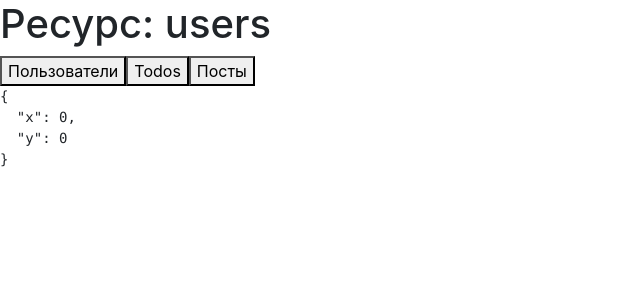
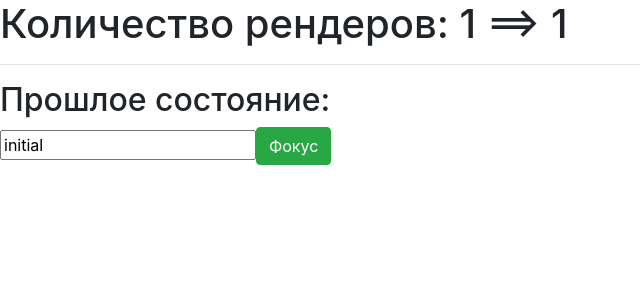
Before and after one commit to YmNIK13/react-hooks, a React (Create React App) app: page / in a window 1280 px wide. Shown: the top 300 px of the page, without its empty margins (0-640 px from the left). Built offline with nearby package versions, Linux system fonts and the light colour scheme; no server answers.

Commit message:
hook useRef

```diff
--- a/src/App.js
+++ b/src/App.js
@@ -1,60 +1,39 @@
-import React, {useEffect, useState} from 'react'
+import React, {useEffect, useRef, useState} from 'react'
+
+let renderCount = 1
 
 function App() {
-    const [type, setType] = useState('users')
-    const [data, setData] = useState([])
-    const [pos, setPos] = useState({
-        x: 0, y: 0
+    // const [renderCount, setRenderCount] = useState(1)
+    // eslint-disable-next-line no-undef
+    const [value, setValue] = useState('initial')
+    const renderCountRef = useRef(1)
+    const inputRef = useRef(null)
+    const prevValue = useRef('')
+
+    useEffect(() => {
+        // setRenderCount(prev => prev + 1)
+
+        renderCount++;
+
+        renderCountRef.current++;
+
+        console.log(inputRef.current)
     })
 
-    const mouseMoveHandler = event => {
-        setPos({
-            x: event.clientX,
-            y: event.clientY
-        })
-    }
+    useEffect(() => {
+        // сработает до изменения
+        prevValue.current = value
+    }, [value])
 
-    console.log('Component render')
-
-    // useEffect(() => {
-    //     console.log('render')
-    // })
-
-    useEffect(() => {
-        console.log(`type change ${type}`)
-
-        fetch(`https://jsonplaceholder.typicode.com/${type}`)
-            .then(response => response.json())
-            .then(json => setData(json))
-
-        return () => {
-            console.log('clean type')
-        }
-    }, [type])
-
-    useEffect(() => {
-        console.log('Component did mount')
-
-        // подписываемся на событие
-        window.addEventListener('mousemove', mouseMoveHandler)
-
-        // будет вызвано только когда компонент удалится
-        return () => {
-            // отписываемся от события
-            window.removeEventListener('mousemove', mouseMoveHandler)
-        }
-    }, [])
+    const focus = () => inputRef.current.focus()
 
     return (
         <div>
-            <h1>Ресурс: {type}</h1>
-
-            <button onClick={() => setType('users')}>Пользователи</button>
-            <button onClick={() => setType('todos')}>Todos</button>
-            <button onClick={() => setType('posts')}>Посты</button>
-
-            {/*<pre>{JSON.stringify(data, null, 2)}</pre>*/}
-            <pre>{JSON.stringify(pos, null, 2)}</pre>
+            <h1>Количество рендеров: {renderCount} ==> {renderCountRef.current}</h1>
+            <hr/>
+            <h2>Прошлое состояние: {prevValue.current}</h2>
+            <input ref={inputRef} type="text" onChange={e => setValue(e.target.value)} value={value}/>
+            <button className='btn btn-success' onClick={focus}>Фокус</button>
         </div>
     )
 }
```
Also changed, not shown: src/example/effect.js (added, +62 -0 lines).
